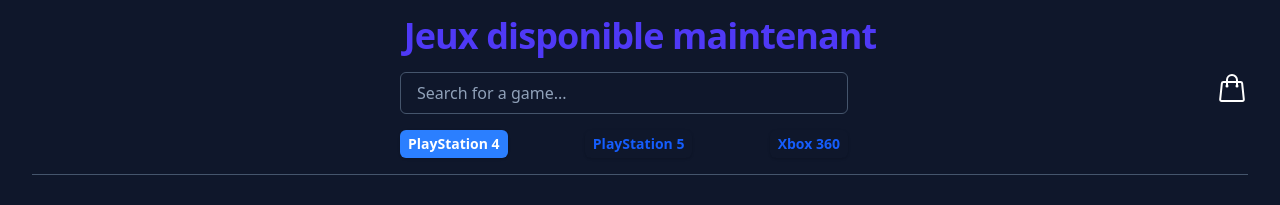
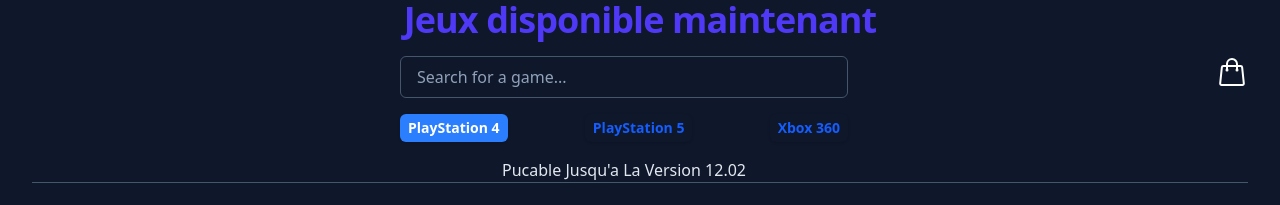
Before and after one commit to Gildas23/games-galerie, a React (Vite) app: page / in a window 1280 px wide. Shown: the top 205 px of the page. Built offline with nearby package versions, Linux system fonts and the light colour scheme.

Commit message:
improved the design

```diff
--- a/src/components/Search.jsx
+++ b/src/components/Search.jsx
@@ -1,10 +1,15 @@
 import { useEffect, useState } from "react";
 
 const labels = ["PlayStation 4", "PlayStation 5", "Xbox 360"];
+const jailbreakableVersions = {
+  "PlayStation 4": "12.02",
+  "PlayStation 5": "7.71",
+};
 
 function Search({ games, setSearch, setIsSearching }) {
   const [query, setQuery] = useState("");
   const [cat, setCat] = useState(labels[0]);
+  const jailbreakable = jailbreakableVersions[cat];
 
   const handleCategoryclick = (currentCategory) => {
     setCat(currentCategory);
@@ -47,6 +52,11 @@
           </StyledLabel>
         ))}
       </div>
+      <p className="text-slate-200 capitalize mx-auto">
+        {jailbreakable
+          ? `pucable jusqu'a la version ${jailbreakable}`
+          : "pucable toutes version confondues"}
+      </p>
     </div>
   );
 }
--- a/src/data/data.json
+++ b/src/data/data.json
@@ -282,7 +282,7 @@
     "platform": "PlayStation 4"
   },
   {
-    "id": 48,
+    "id": 69,
     "title": "Demon Slayer 2",
     "image": "https://dlpsgame.com/wp-content/uploads/2025/09/1-8.jpg",
     "platform": "PlayStation 4"
--- a/src/pages/Landing.jsx
+++ b/src/pages/Landing.jsx
@@ -33,7 +33,7 @@
   return (
     <main className="max-w-screen-xl mx-auto px-4 sm:px-6 lg:px-8 min-h-screen grid grid-rows-[auto_1fr] gap-4">
       {/* Sticky Search + Title */}
-      <div className="sticky top-0 z-20 border-b border-slate-600 py-4  bg-slate-900 ">
+      <div className="sticky top-0 z-20 border-b border-slate-600  bg-slate-900 ">
         <h1 className="text-3xl sm:text-4xl font-extrabold text-indigo-600 text-center mb-4 tracking-tight">
           {appTitle}
         </h1>
```
